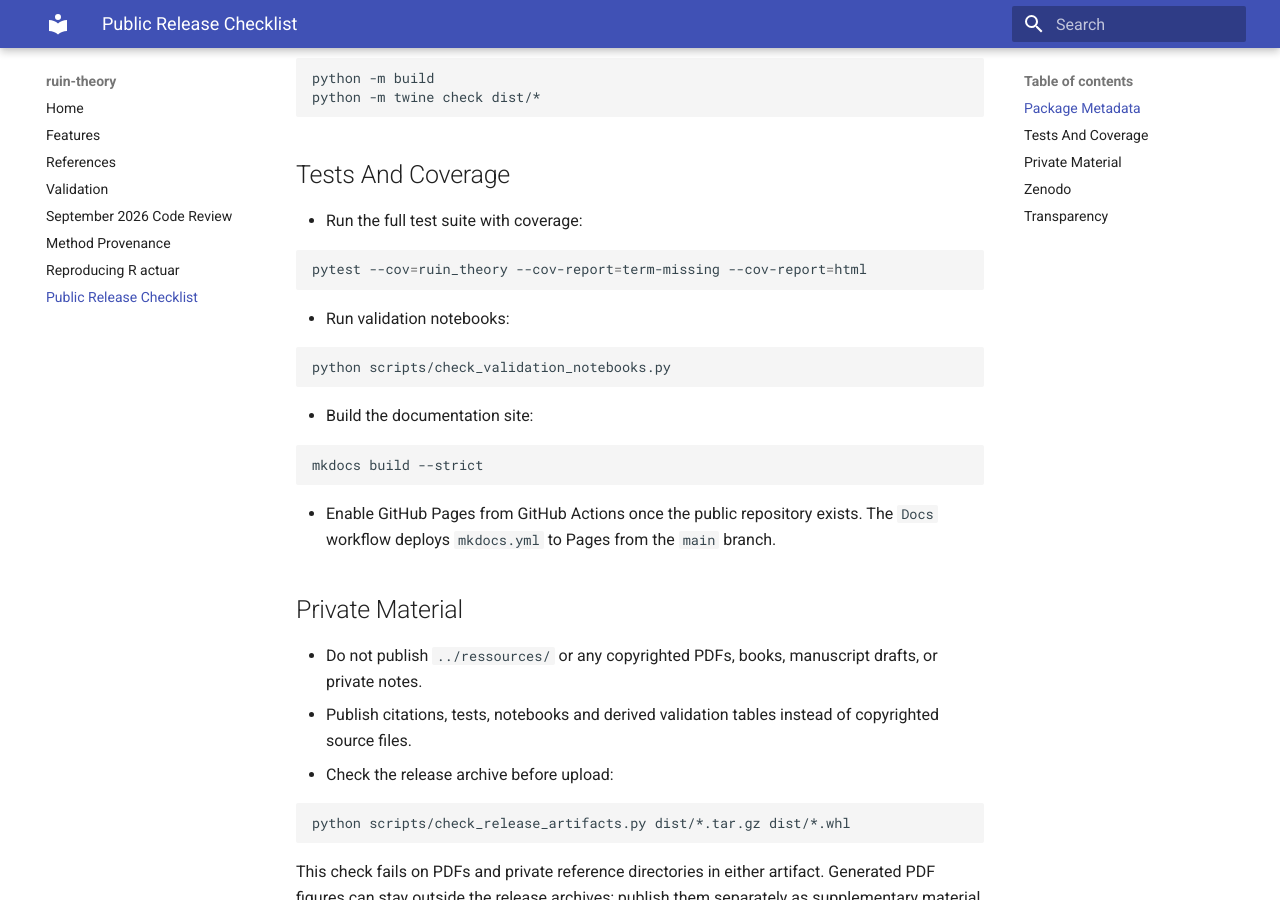
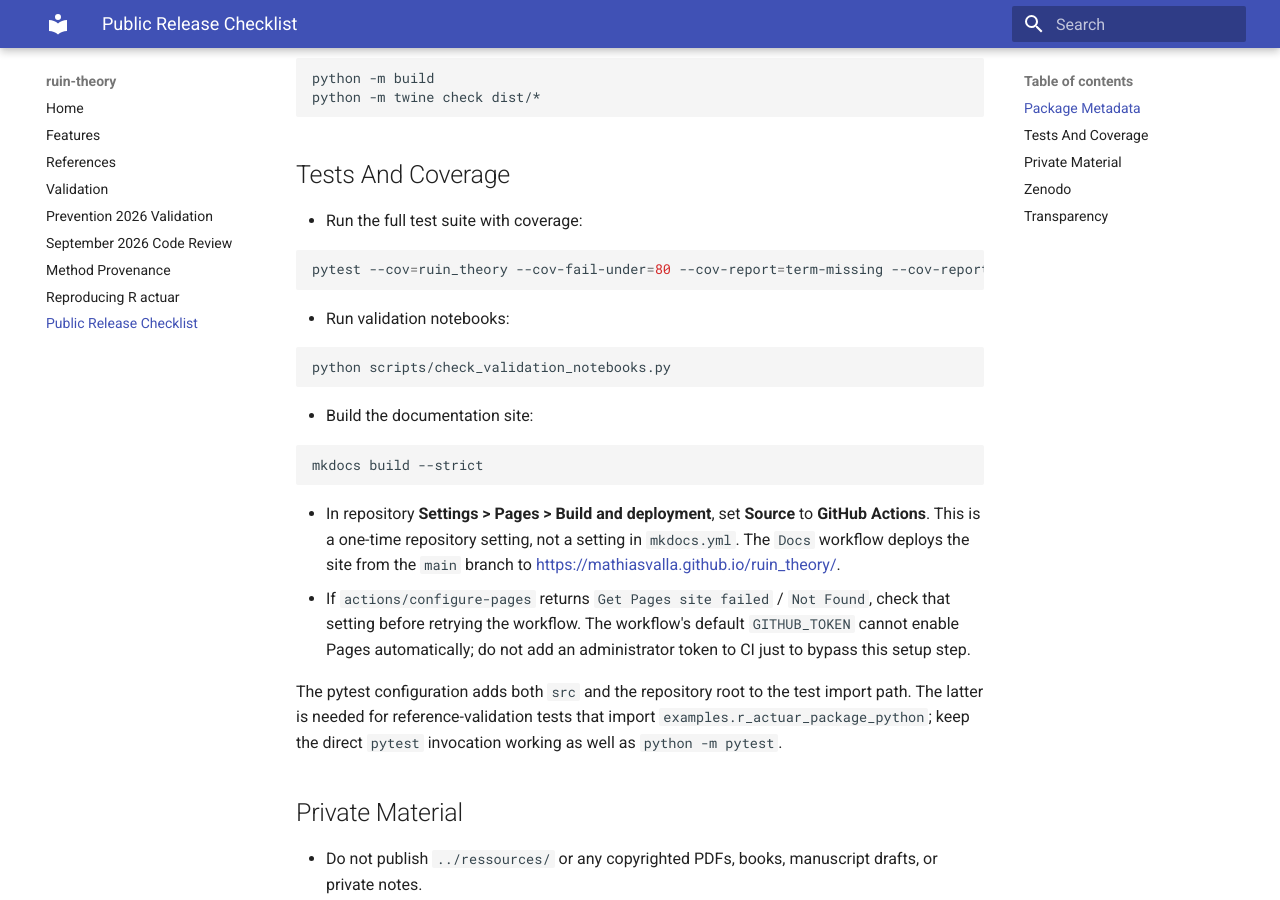
Before and after one commit to MathiasValla/ruin_theory, an MkDocs documentation site: the page built from docs/public_release_checklist.md, in a window 1280 px wide and 900 px high, scrolled down 406 px. Built offline with MkDocs 1.6.1 and Material for MkDocs 9.7.7, drawn with Linux system fonts in a browser that asks for light colours.

Commit message:
Fix CI example imports and document GitHub Pages deployment
Add the repository root to pytest's import path so the console entry point can collect the actuar reference-validation tests on Python 3.10-3.12. Keep the 80 percent coverage gate unchanged.

Set the public documentation URL, include the prevention validation page in navigation, and document the one-time GitHub Actions Pages setup and its Not Found failure. GitHub Pages has also been enabled at repository level with workflow-based builds.

Validated locally: 517 tests pass, branch coverage 81.31 percent, six validation notebooks execute, ruff passes, and MkDocs builds in strict mode.

````diff
--- a/docs/public_release_checklist.md
+++ b/docs/public_release_checklist.md
@@ -21,7 +21,7 @@
 - Run the full test suite with coverage:
 
 ```bash
-pytest --cov=ruin_theory --cov-report=term-missing --cov-report=html
+pytest --cov=ruin_theory --cov-fail-under=80 --cov-report=term-missing --cov-report=xml --cov-report=html
 ```
 
 - Run validation notebooks:
@@ -36,8 +36,19 @@
 mkdocs build --strict
 ```
 
-- Enable GitHub Pages from GitHub Actions once the public repository exists.
-  The `Docs` workflow deploys `mkdocs.yml` to Pages from the `main` branch.
+- In repository **Settings > Pages > Build and deployment**, set **Source** to
+  **GitHub Actions**. This is a one-time repository setting, not a setting in
+  `mkdocs.yml`. The `Docs` workflow deploys the site from the `main` branch to
+  <https://mathiasvalla.github.io/ruin_theory/>.
+- If `actions/configure-pages` returns `Get Pages site failed` / `Not Found`,
+  check that setting before retrying the workflow. The workflow's default
+  `GITHUB_TOKEN` cannot enable Pages automatically; do not add an administrator
+  token to CI just to bypass this setup step.
+
+The pytest configuration adds both `src` and the repository root to the test
+import path. The latter is needed for reference-validation tests that import
+`examples.r_actuar_package_python`; keep the direct `pytest` invocation working
+as well as `python -m pytest`.
 
 ## Private Material
 
--- a/mkdocs.yml
+++ b/mkdocs.yml
@@ -1,4 +1,5 @@
 site_name: ruin-theory
+site_url: https://mathiasvalla.github.io/ruin_theory/
 site_description: Numerical and simulation tools for ruin theory in Python.
 theme:
   name: material
@@ -7,6 +8,7 @@
   - Features: features.md
   - References: references.md
   - Validation: validation.md
+  - Prevention 2026 Validation: prevention_2026_validation.md
   - September 2026 Code Review: code_review_2026_09.md
   - Method Provenance: method_provenance_table.md
   - Reproducing R actuar: reproduce_r_actuar_package.md
--- a/pyproject.toml
+++ b/pyproject.toml
@@ -59,7 +59,8 @@
 
 [tool.pytest.ini_options]
 testpaths = ["tests"]
-pythonpath = ["src"]
+# Reference validation tests import repository examples as well as the package.
+pythonpath = ["src", "."]
 
 [tool.ruff]
 line-length = 100
````
